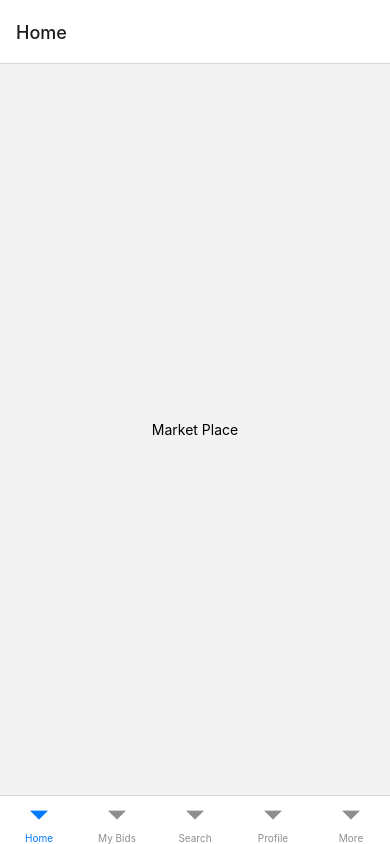
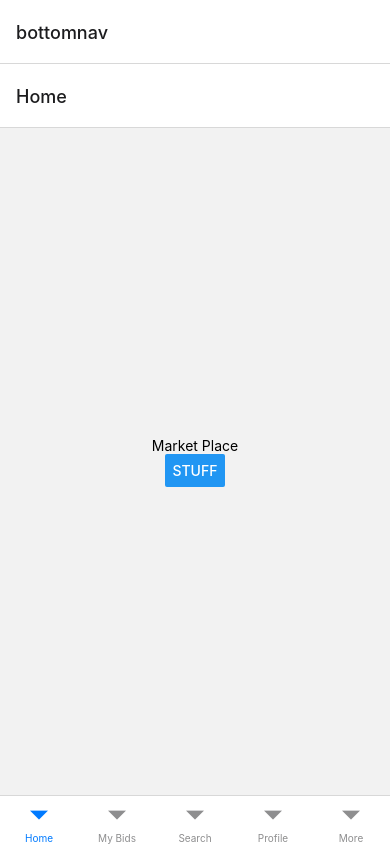
Before and after one commit to sabrinaspage/WaffleHacks-2022, a React Native app: screen /Home in a window 390 px wide. Built offline with nearby package versions, Linux system fonts and the light colour scheme.

Commit message:
navigate to sample product page

```diff
--- a/App.js
+++ b/App.js
@@ -10,6 +10,7 @@ import MyBids from './screens/MyBids';
 import Search from './screens/Search';
 import UserProfile from './screens/UserProfile';
 import MoreScreen from './screens/MoreScreen';
+import SampleProduct from './screens/SampleProduct';
 
 const BottomNavigation = () => {
   return (
@@ -29,7 +30,16 @@ const Tab = createBottomTabNavigator();
 function App() {
   return (
     <NavigationContainer>
-      <BottomNavigation />
+      <Stack.Navigator>
+        <Stack.Screen
+          name="bottomnav"
+          component={BottomNavigation}
+          screenOptions={{
+            headerShown: false,
+          }}
+        />
+        <Stack.Screen name="product" component={SampleProduct} />
+      </Stack.Navigator>
     </NavigationContainer>
   );
 }
--- a/screens/MarketPlace.js
+++ b/screens/MarketPlace.js
@@ -1,10 +1,16 @@
 import React from 'react';
-import {View, Text} from 'react-native';
+import {View, Text, Button} from 'react-native';
 
-const MarketPlace = () => {
+const MarketPlace = ({navigation}) => {
   return (
     <View style={{flex: 1, alignItems: 'center', justifyContent: 'center'}}>
       <Text> Market Place </Text>
+      <Button
+        title="stuff"
+        onPress={() => {
+          navigation.navigate('product');
+        }}
+      />
     </View>
   );
 };
```
